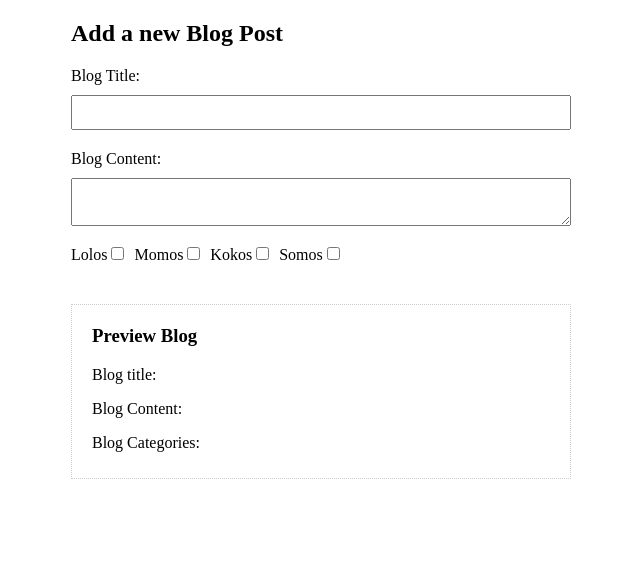
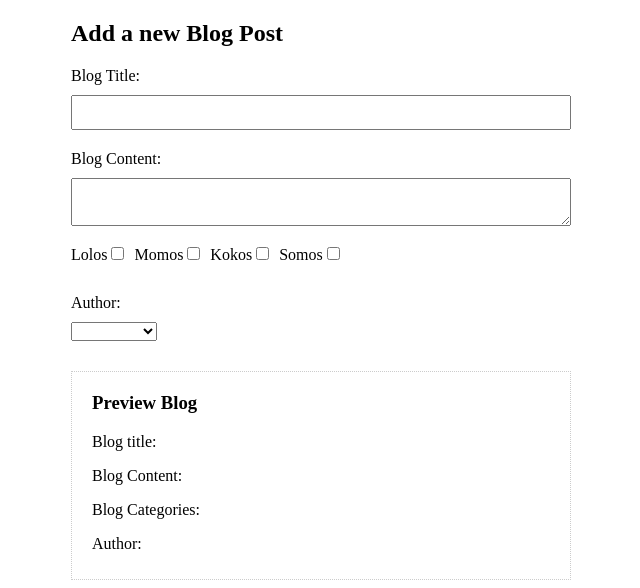
Before and after one commit to MagBal/VueJSBlog, a Vue app: page / in a window 1280 px wide. Shown: the top 588 px of the page, without its empty margins (319-959 px from the left). Built offline with nearby package versions, Linux system fonts and the light colour scheme.

Commit message:
Add binding select boxes and v-for to dynamicly output

```diff
--- a/src/components/addBlog.vue
+++ b/src/components/addBlog.vue
@@ -16,6 +16,10 @@
               <label>Somos</label>
               <input type="checkbox" value="somos" v-model="blog.categories"/>
           </div>
+          <label>Author:</label>
+          <select v-model="blog.author">
+              <option v-for="author in authors">{{author}}</option>
+          </select>
       </form>
       <div id="preview">
         <h3>Preview Blog</h3>
@@ -26,6 +30,7 @@
         <ul>
             <li v-for="category in blog.categories">{{category}}</li>
         </ul>
+        <p>Author:{{blog.author}}</p>
       </div>
 
   </div>
@@ -38,9 +43,11 @@ export default {
       blog: {
         title: "",
         content: "",
-        categories: []
-      }
-    };
+        categories: [],
+        author: ""
+      },
+      authors: ['The Lolo', 'The Momo', 'The Koko', 'The Somo']
+    }
   },
   methods: {}
 };
```
